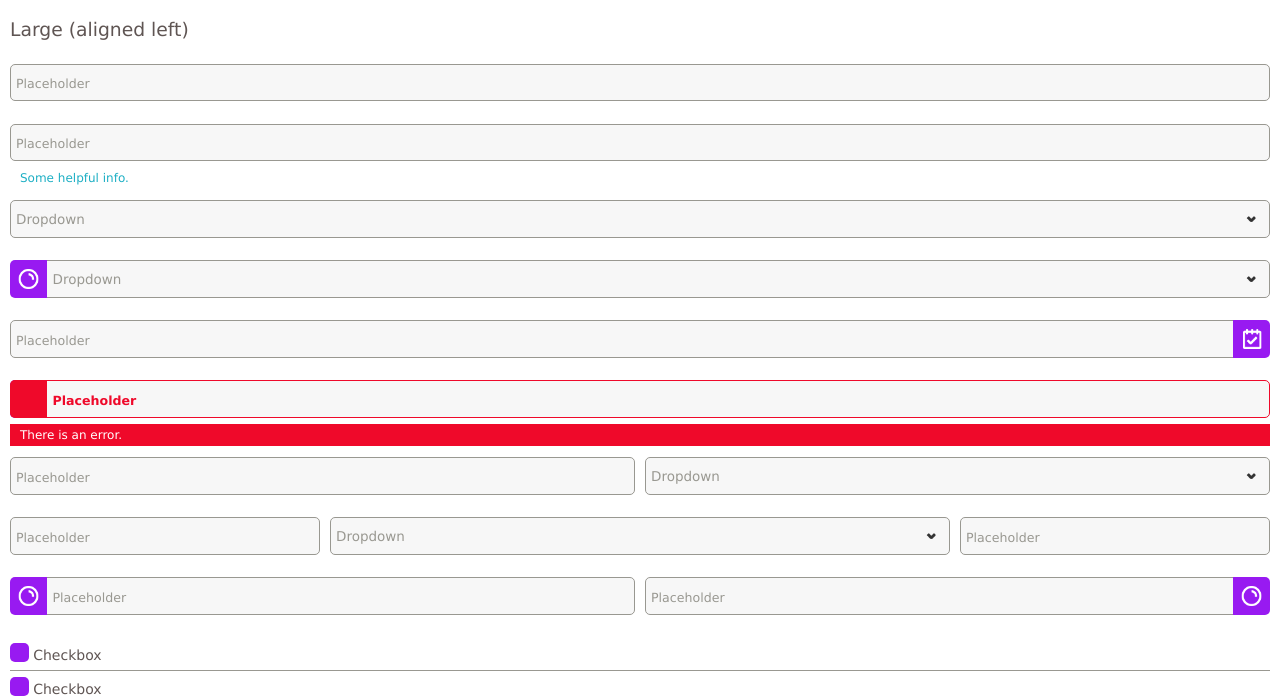
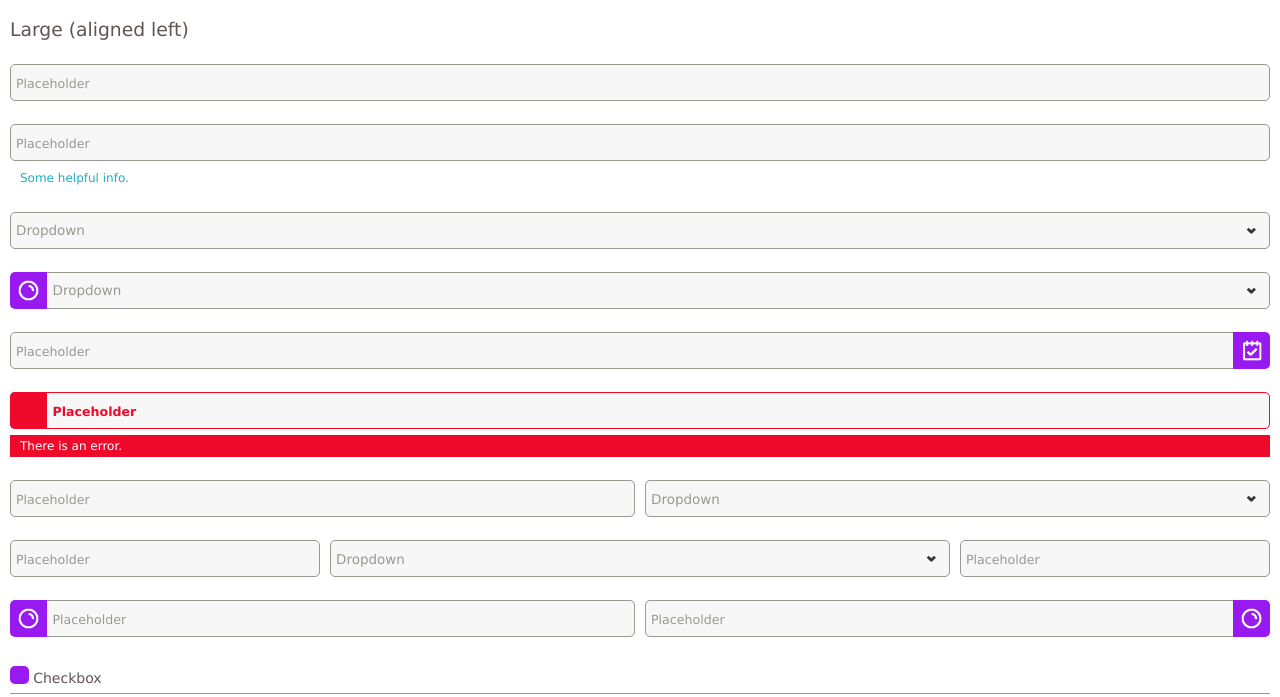
Before and after one commit to aaronlinkous/mobile-FW, a PHP site: page / in a window 1280 px wide. Shown: the part 302-999 px from the top of the page. Run offline with PHP 8.4, Linux system fonts and the light colour scheme; some libraries are stand-ins or nearby versions.

Commit message:
fixed template spacing, changed margin on fw_msg to only include side margins.

```diff
--- a/index.php
+++ b/index.php
@@ -49,7 +49,7 @@
 				<input type="text" class="" placeholder="Placeholder" />
 			</div>
 
-			<div class="fw_msg">
+			<div class="row fw_msg">
 				<div class="error_msg">There is an error.</div>
 				<div class="info_msg">Some helpful info.</div>
 			</div>
@@ -92,7 +92,7 @@
 				</div>
 			</div>
 
-			<div class="fw_msg">
+			<div class="row fw_msg">
 				<div class="error_msg">There is an error.</div>
 				<div class="info_msg">Some helpful info.</div>
 			</div>
--- a/scss/css.scss
+++ b/scss/css.scss
@@ -3,8 +3,8 @@
 @import "mfw/_mfw_icons.scss";
 @import "mfw/_mfw_forms.scss";
 @import "mfw/_mfw_type.scss";
+@import "mfw/_mfw_grid.scss";
 @import "mfw/_mfw_core.scss";
-@import "mfw/_mfw_grid.scss";
 
 /* THIS IMPORTS THE SITE SPECIFIC STYLES */
 @import "_site.scss";
--- a/scss/mfw/_mfw_forms.scss
+++ b/scss/mfw/_mfw_forms.scss
@@ -157,8 +157,8 @@ label {
 
 .fw_msg {
 	display: none;
-	margin: 0 $container_margin;
-	@extend .half_margin;
+	margin-left: $container_margin;
+	margin-right: $container_margin;
 
 	.error_msg, .info_msg {
 		display: none;
```
Also changed, not shown: css/css.css.
